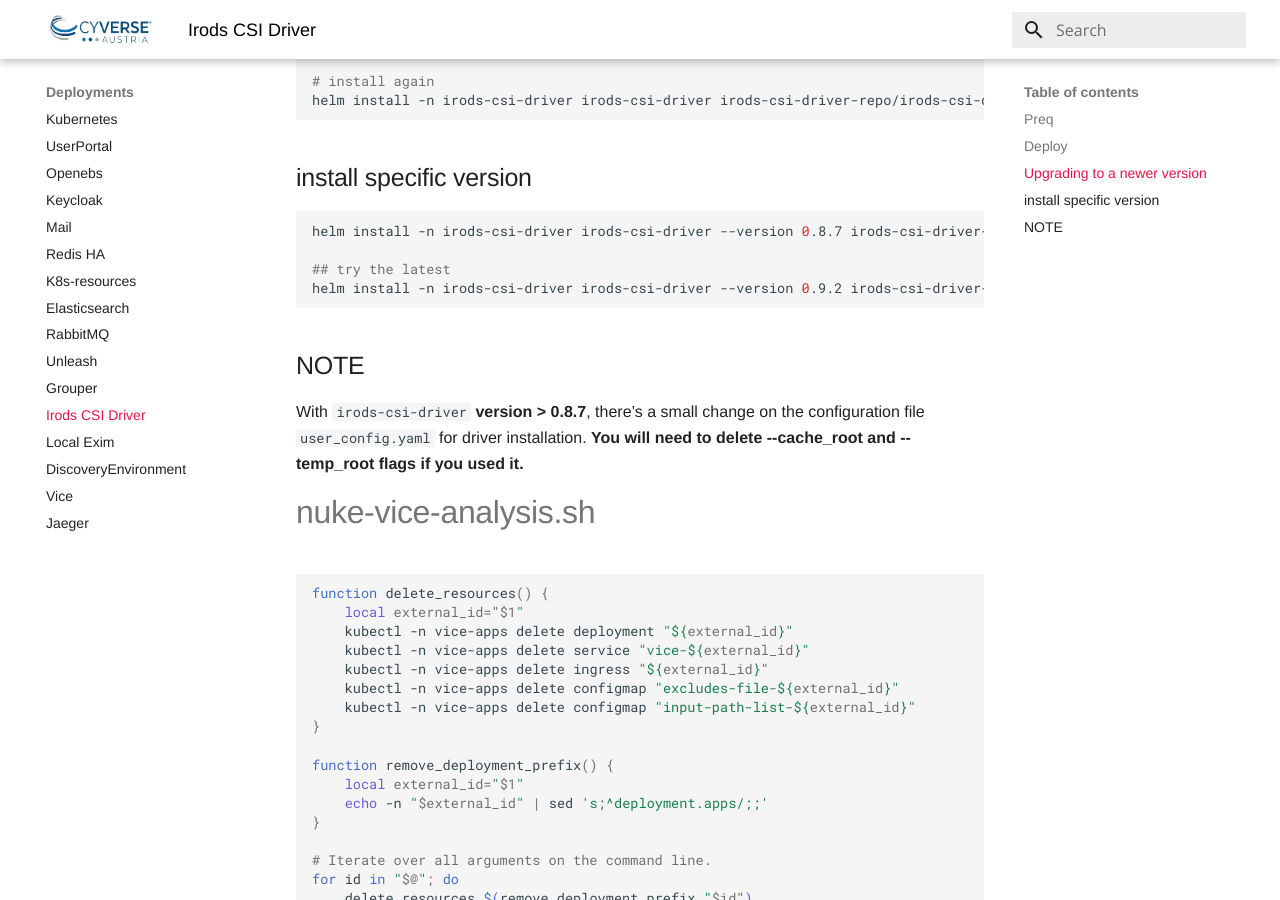
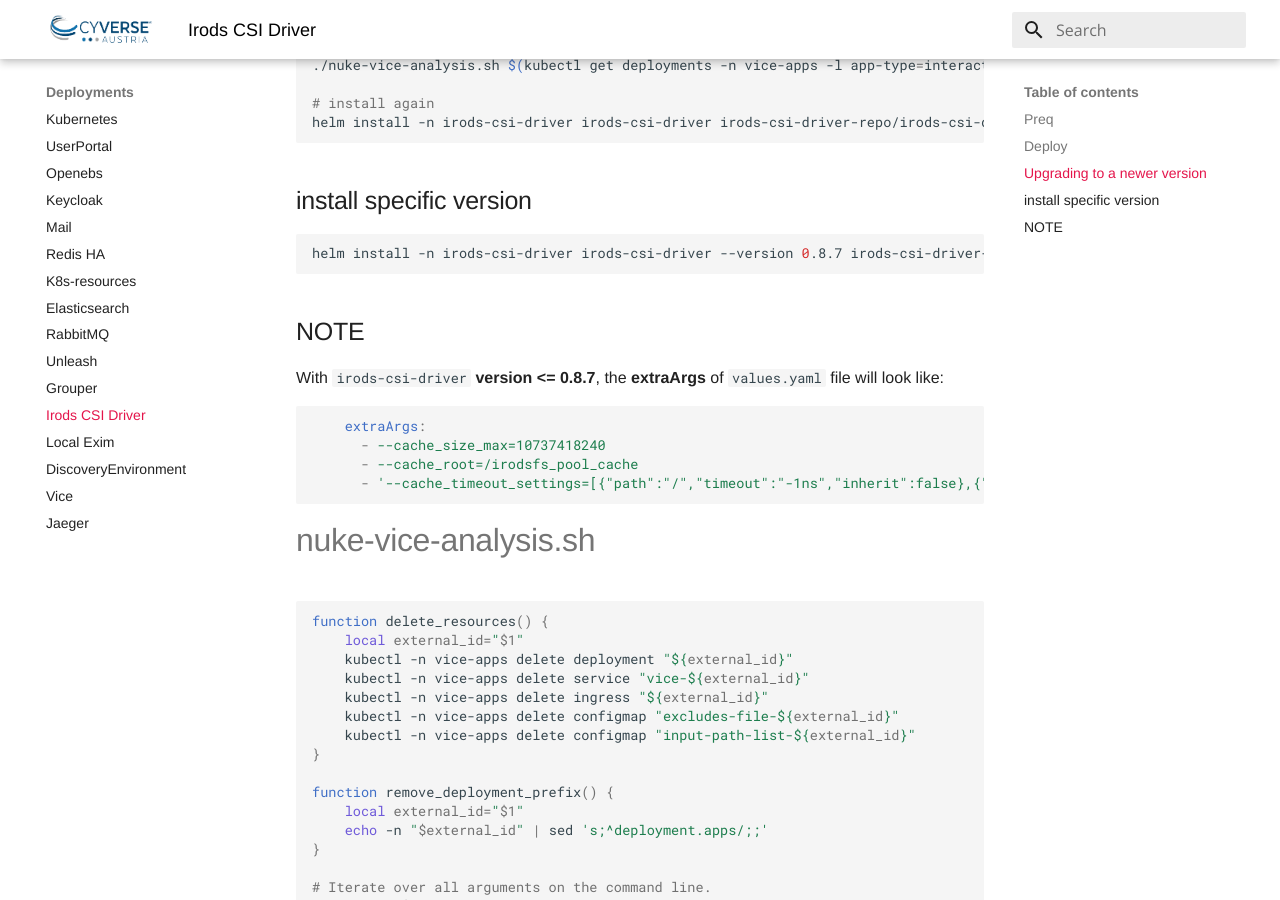
Before and after one commit to cyverse-austria/docs, an MkDocs documentation site: the page built from docs/deployments/irods-csi-driver.md, in a window 1280 px wide and 900 px high, scrolled down 1612 px. Built offline with MkDocs 1.6.1 and Material for MkDocs 9.7.7, drawn with Linux system fonts in a browser that asks for light colours; some of the changed text lies outside the part shown.

Commit message:
docs: global update: WATCH again

````diff
--- a/docs/deployments/irods-csi-driver.md
+++ b/docs/deployments/irods-csi-driver.md
@@ -15,17 +17,16 @@ globalConfig:
       client: "irodsfuse"
       host: <IRODS-SERVER-HOST>
       port: "1247"
-      zone: "TUG"
+      zone: "ZONE"
       user: <IRODS-ADMIN-USER>
       password: <PASSWORD>
       retainData: "false"
       enforceProxyAccess: "true"
-      mountPathWhitelist: "/TUG/home"
+      mountPathWhitelist: "/ZONE/home"
 nodeService:
   irodsPool:
     extraArgs:
       - --cache_size_max=10737418240
-      - --cache_root=/irodsfs_pool_cache
       - '--cache_timeout_settings=[{"path":"/","timeout":"-1ns","inherit":false},{"path":"/TUG","timeout":"-1ns","inherit":false},{"path":"/TUG/home","timeout":"1h","inherit":false},{"path":"/TUG/home/shared","timeout":"1h","inherit":true}]'
 
 ```
@@ -76,18 +77,21 @@ helm install -n irods-csi-driver irods-csi-driver irods-csi-driver-repo/irods-cs
 ```
 
 ## install specific version
+
 ```bash
 helm install -n irods-csi-driver irods-csi-driver --version 0.8.7 irods-csi-driver-repo/irods-csi-driver -f values.yaml
-
-## try the latest
-helm install -n irods-csi-driver irods-csi-driver --version 0.9.2 irods-csi-driver-repo/irods-csi-driver -f values.yaml
 ```
 
 ## NOTE
-With `irods-csi-driver` **version > 0.8.7**, there’s a small change on the configuration file `user_config.yaml` for driver installation.
-**You will need to delete --cache_root and --temp_root flags if you used it.**
 
+With `irods-csi-driver` **version <= 0.8.7**, the **extraArgs** of `values.yaml` file will look like:
 
+```yaml
+    extraArgs:
+      - --cache_size_max=10737418240
+      - --cache_root=/irodsfs_pool_cache
+      - '--cache_timeout_settings=[{"path":"/","timeout":"-1ns","inherit":false},{"path":"/TUG","timeout":"-1ns","inherit":false},{"path":"/TUG/home","timeout":"1h","inherit":false},{"path":"/TUG/home/shared","timeout":"1h","inherit":true}]'
+```
 
 # nuke-vice-analysis.sh
 
````
Also changed, not shown: other parts of docs/deployments/irods-csi-driver.md (+2 -0 lines), docs/deployments/elasticsearch.md (+2 -0 lines).
